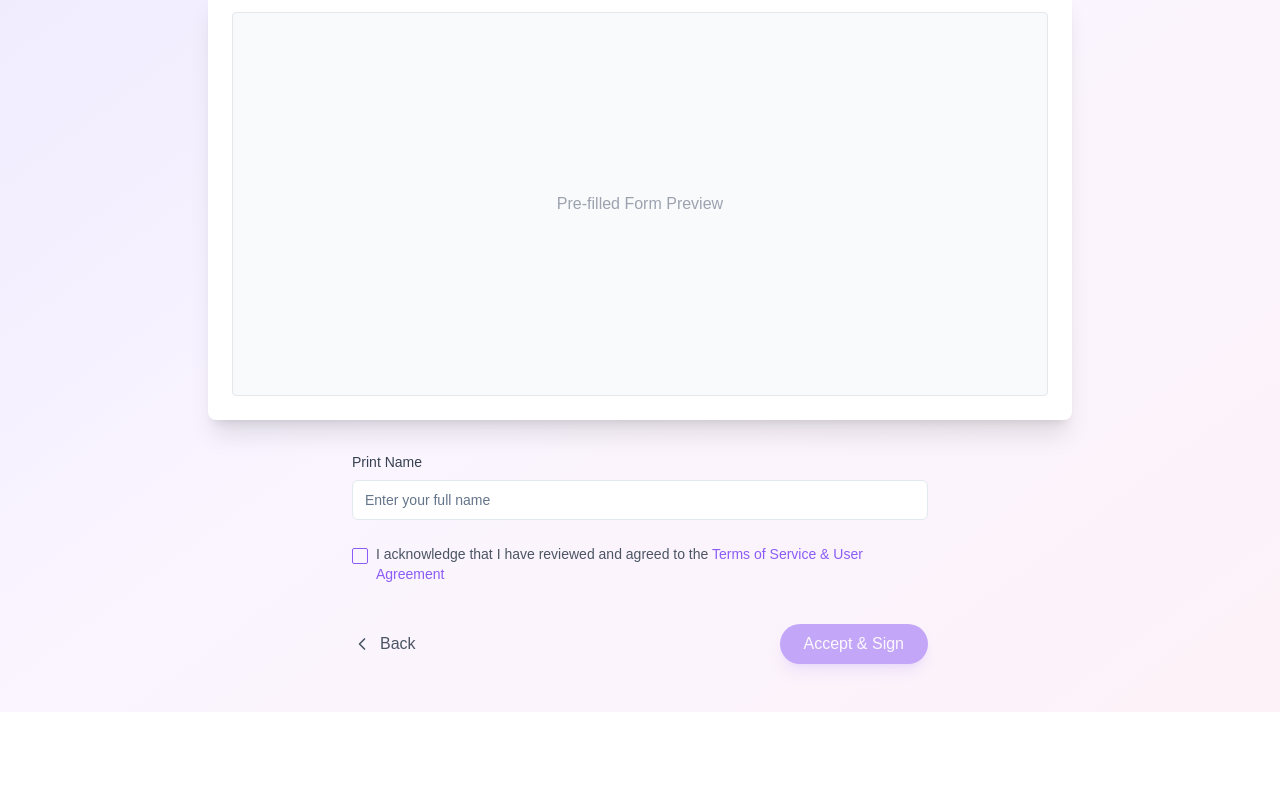
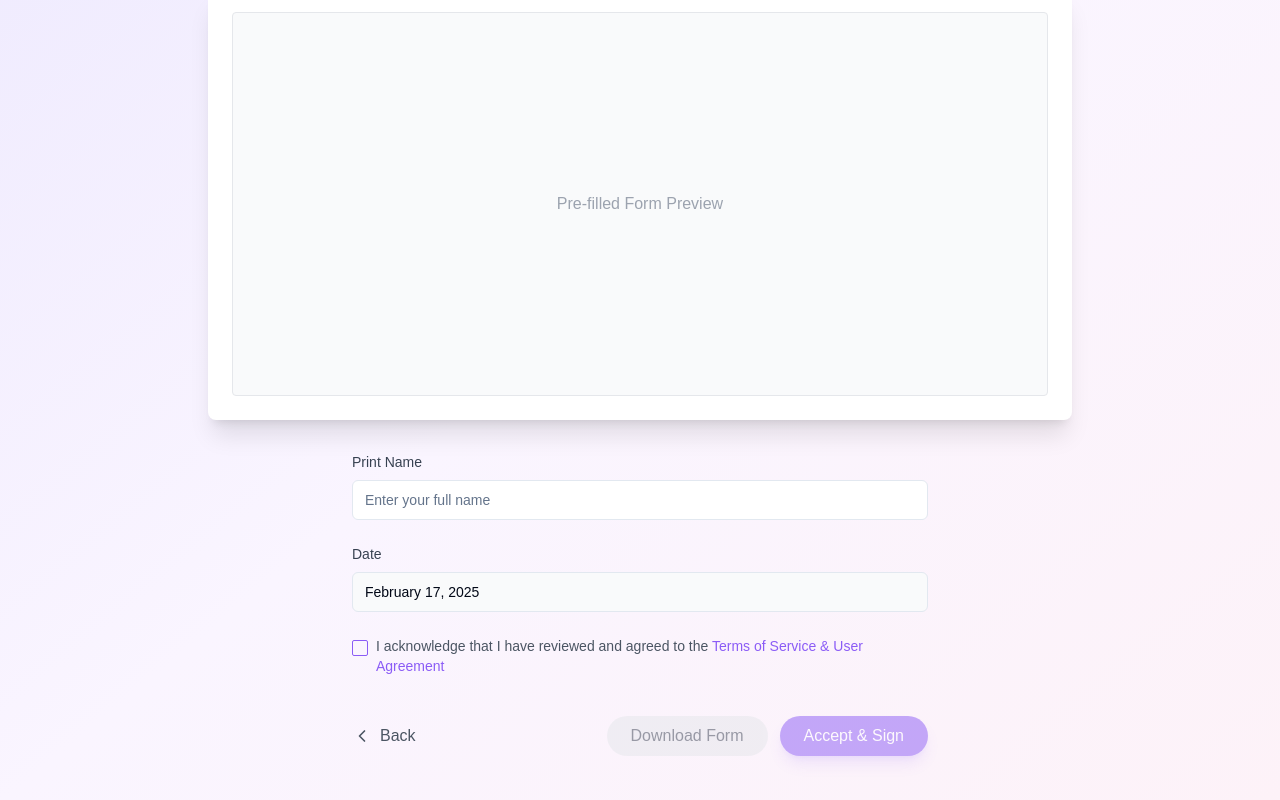
Before and after one commit to bobbekelley/taxnow-onboarding-journey, a React (Vite) app: page /authorization in a window 1280 px wide. Shown: the part 244-1044 px from the top of the page. Before the commit the page ends 956 px from the top, so only its background shows below. Built offline with nearby package versions, Linux system fonts and the light colour scheme; a web font is replaced by a local one.

Commit message:
Enhance Authorization Form
Added a read-only date field below the name input.
Added a secondary button to download the signed form, enabled after name input and checkbox are completed.

```diff
--- a/src/pages/Authorization.tsx
+++ b/src/pages/Authorization.tsx
@@ -1,18 +1,33 @@
+
 import { motion } from "framer-motion";
 import { useState } from "react";
 import { useNavigate } from "react-router-dom";
 import { Checkbox } from "@/components/ui/checkbox";
 import { Input } from "@/components/ui/input";
+
 const Authorization = () => {
   const navigate = useNavigate();
   const [name, setName] = useState("");
   const [agreed, setAgreed] = useState(false);
+
+  const currentDate = new Date().toLocaleDateString('en-US', {
+    year: 'numeric',
+    month: 'long',
+    day: 'numeric'
+  });
+
   const handleSubmit = (e: React.FormEvent) => {
     e.preventDefault();
     if (name && agreed) {
       navigate('/success');
     }
   };
+
+  const handleDownload = () => {
+    // In a real implementation, this would generate and download the filled form
+    alert("Form download functionality would be implemented here");
+  };
+
   return <div className="min-h-screen bg-gradient-to-br from-violet-100 via-purple-50 to-pink-50">
       <div className="container max-w-4xl mx-auto px-4 py-12">
         <motion.div initial={{
@@ -58,6 +73,19 @@ const Authorization = () => {
             <Input id="name" type="text" placeholder="Enter your full name" value={name} onChange={e => setName(e.target.value)} required className="w-full" />
           </div>
 
+          <div className="space-y-2">
+            <label htmlFor="date" className="block text-sm font-medium text-gray-700">
+              Date
+            </label>
+            <Input
+              id="date"
+              type="text"
+              value={currentDate}
+              readOnly
+              className="w-full bg-gray-50 cursor-not-allowed"
+            />
+          </div>
+
           <div className="flex items-start space-x-2">
             <Checkbox id="terms" checked={agreed} onCheckedChange={checked => setAgreed(checked as boolean)} className="mt-1" />
             <label htmlFor="terms" className="text-sm text-gray-600">
@@ -69,19 +97,49 @@ const Authorization = () => {
           </div>
 
           <div className="flex justify-between items-center pt-4">
-            <button type="button" onClick={() => navigate(-1)} className="text-gray-600 hover:text-gray-800 flex items-center gap-2">
-              <svg xmlns="http://www.w3.org/2000/svg" width="20" height="20" viewBox="0 0 24 24" fill="none" stroke="currentColor" strokeWidth="2" strokeLinecap="round" strokeLinejoin="round">
+            <button
+              type="button"
+              onClick={() => navigate(-1)}
+              className="text-gray-600 hover:text-gray-800 flex items-center gap-2"
+            >
+              <svg
+                xmlns="http://www.w3.org/2000/svg"
+                width="20"
+                height="20"
+                viewBox="0 0 24 24"
+                fill="none"
+                stroke="currentColor"
+                strokeWidth="2"
+                strokeLinecap="round"
+                strokeLinejoin="round"
+              >
                 <path d="m15 18-6-6 6-6" />
               </svg>
               Back
             </button>
 
-            <button type="submit" disabled={!name || !agreed} className="px-6 py-2 bg-primary text-white rounded-full font-medium shadow-lg shadow-primary/25 hover:shadow-xl hover:shadow-primary/30 transition-all duration-300 disabled:opacity-50 disabled:cursor-not-allowed">
-              Accept & Sign
-            </button>
+            <div className="flex gap-3">
+              <button
+                type="button"
+                onClick={handleDownload}
+                disabled={!name || !agreed}
+                className="px-6 py-2 bg-gray-200 text-gray-700 rounded-full font-medium hover:bg-gray-300 transition-all duration-300 disabled:opacity-50 disabled:cursor-not-allowed"
+              >
+                Download Form
+              </button>
+
+              <button
+                type="submit"
+                disabled={!name || !agreed}
+                className="px-6 py-2 bg-primary text-white rounded-full font-medium shadow-lg shadow-primary/25 hover:shadow-xl hover:shadow-primary/30 transition-all duration-300 disabled:opacity-50 disabled:cursor-not-allowed"
+              >
+                Accept & Sign
+              </button>
+            </div>
           </div>
         </motion.form>
       </div>
     </div>;
 };
+
 export default Authorization;
```
